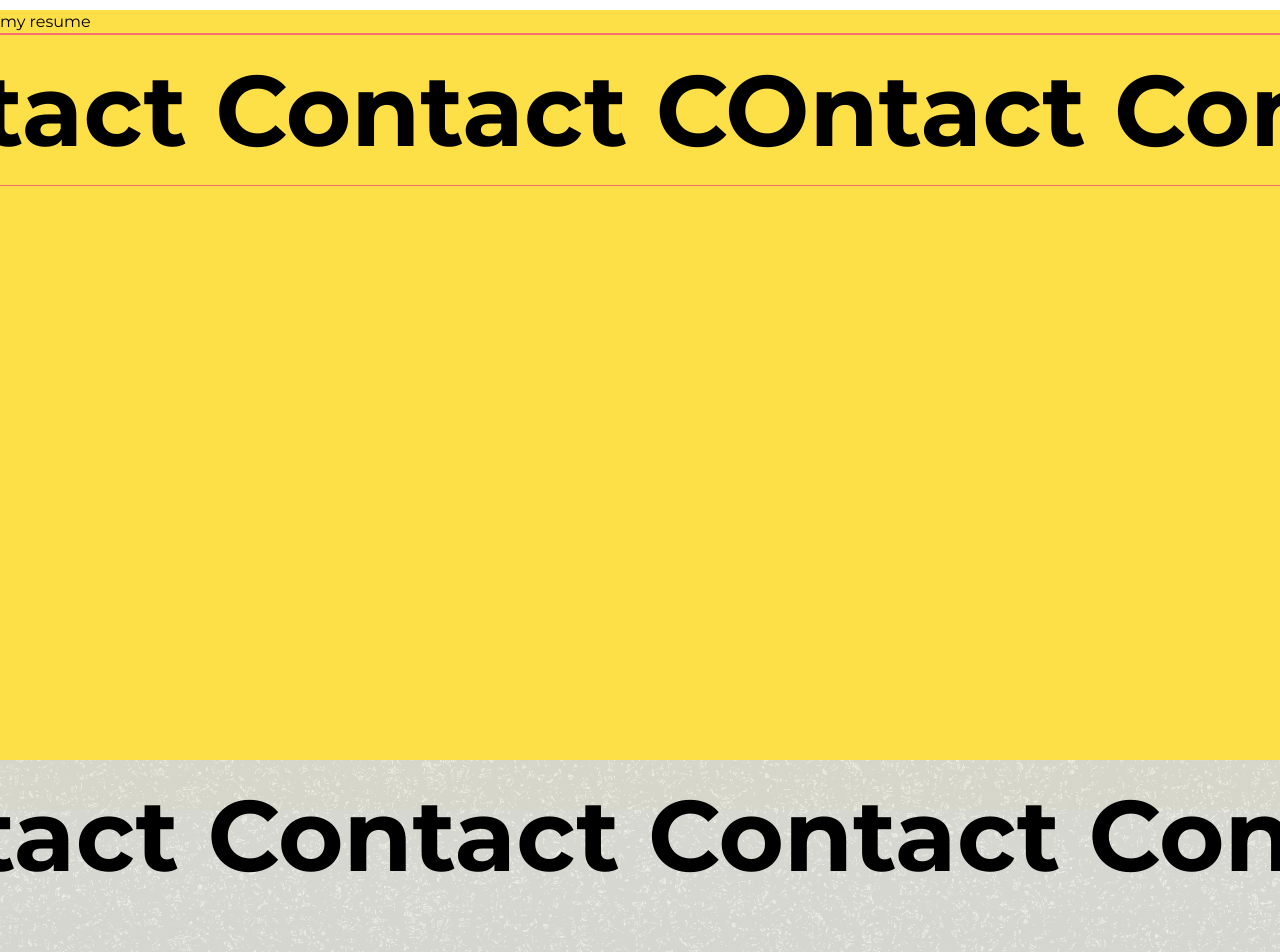
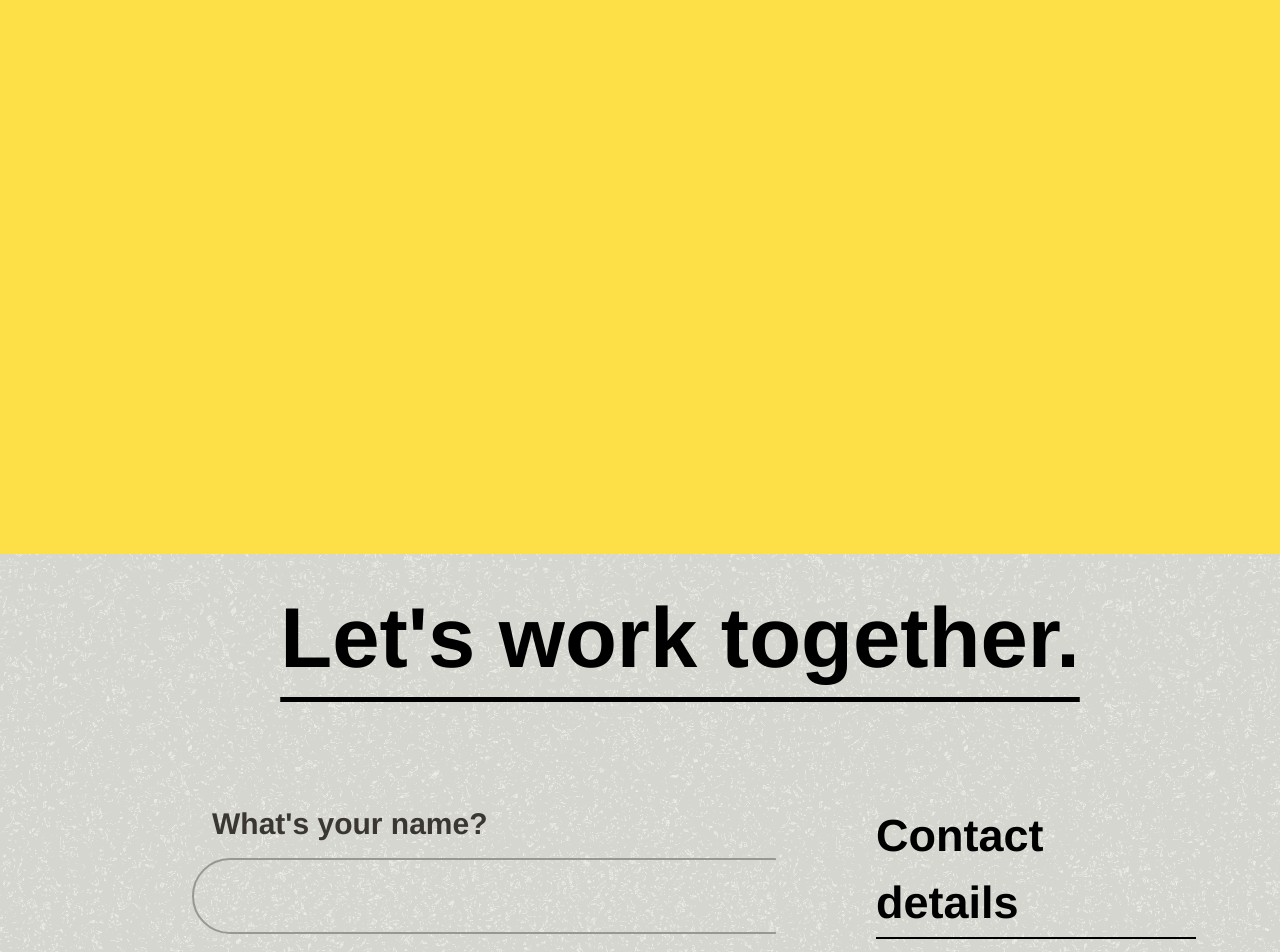
Before and after one commit to 22Yash/Portfolio, a React (Vite) app: page / in a window 1280 px wide. Shown: the part 1848-2800 px from the top of the page. Built offline with nearby package versions, Linux system fonts and the light colour scheme.

Commit message:
now moving to next project

```diff
--- a/src/Pages/Home.jsx
+++ b/src/Pages/Home.jsx
@@ -18,7 +18,7 @@ import Hover from "./Hover";
 import BackToTopButton from "../components/Header/BackToTopButton";
 import MovingCircle from "../components/Header/MovingCircle";
 import AnimatedText from "../components/Header/MovingCircle";
-import Marquee from "./Marquee";
+
 
 
 function Home() {
@@ -35,7 +35,7 @@ function Home() {
           <Hero />
           <Work />
           <Skills/>
-          <Marquee/>
+
 
 
 
--- a/src/Pages/Marquee.jsx
+++ /dev/null
@@ -1,35 +0,0 @@
-import React, { useRef, useEffect } from 'react';
-import { gsap } from 'gsap';
-
-const Marquee = () => {
-  const marqueeRef = useRef(null);
-
-  useEffect(() => {
-    const marquee = marqueeRef.current;
-
-    const textWidth = marquee.offsetWidth;
-    const containerWidth = marquee.parentElement.offsetWidth;
-
-    // Calculate the duration based on the difference between text width and container width
-    const duration = (textWidth + containerWidth) / 50; // Adjust speed as needed
-
-    // GSAP animation
-    gsap.to(marquee, {
-      x: -textWidth,
-      duration: duration,
-      repeat: -1, // Infinite loop
-      ease: 'linear',
-    });
-  }, []);
-
-  return (
-    <div className="overflow-hidden">
-      <div ref={marqueeRef} className="inline-block font-bold outline-4 whitespace-nowrap border border-red-400  text-[100px] ">
-        {/* Add your text content here */}
-        Contact Contact COntact Contact Contact Contact COntact Contact
-      </div>
-    </div>
-  );
-};
-
-export default Marquee;
--- a/src/Pages/Skills.jsx
+++ b/src/Pages/Skills.jsx
@@ -33,34 +33,12 @@ function Skills() {
     }
   });
 
-  const marqueeRef = useRef(null);
-
-  useEffect(() => {
-    const marquee = marqueeRef.current;
-
-    const textWidth = marquee.offsetWidth;
-    const containerWidth = marquee.parentElement.offsetWidth;
-
-    // Calculate the duration based on the difference between text width and container width
-    const duration = (textWidth + containerWidth) / 50; // Adjust speed as needed
-
-    // GSAP animation
-    gsap.to(marquee, {
-      x: -textWidth,
-      duration: duration,
-      repeat: -1, // Infinite loop
-      ease: 'linear',
-    });
-  }, []);
 
 
   return (
     <>
     <div className="overflow-hidden  mt-[-50px]">
-      <div ref={marqueeRef} className="inline-block font-bold outline-4 whitespace-nowrap border border-red-400  text-[100px] ">
-        {/* Add your text content here */}
-        Contact Contact COntact Contact Contact Contact COntact Contact
-      </div>
+
     </div>
 
       {/* <div
--- a/src/components/Contact/Contactform.jsx
+++ b/src/components/Contact/Contactform.jsx
@@ -32,35 +32,12 @@ function Contactform() {
     e.target.reset();
   };
 
-  const marqueeRef = useRef(null);
 
-  useEffect(() => {
-    const marquee = marqueeRef.current;
-
-    const textWidth = marquee.offsetWidth;
-    const containerWidth = marquee.parentElement.offsetWidth;
-
-    // Calculate the duration based on the difference between text width and container width
-    const duration = (textWidth + containerWidth) / 50; // Adjust speed as needed
-
-    // GSAP animation
-    gsap.to(marquee, {
-      x: -textWidth,
-      duration: duration,
-      repeat: -1, // Infinite loop
-      ease: 'linear',
-    });
-  }, []);
 
   return (
     <div id="Contact" className="w-[500px] xl:w-full  "
     style={{ backgroundImage: `url(${heroSVG})`, backgroundSize: "cover" }}>
-      <div className="overflow-hidden  mt-[-50px]">
-      <div ref={marqueeRef} className="inline-block font-bold    outline-4 whitespace-nowrap   text-[100px] ">
-        {/* Add your text content here */}
-        Contact   Contact  Contact    Contact   Contact  Contact    Contact   Contact  Contact
-      </div>
-    </div>
+
 
       <div
         id="contactHeading"
--- a/src/components/Header/MovingCircle.jsx
+++ b/src/components/Header/MovingCircle.jsx
@@ -1,31 +1,32 @@
-import React, { useEffect } from 'react';
-import './MovingCircle.css'; // Import the CSS file for animations
-import image1 from "./yash.png"
+import React, { useEffect } from "react";
+import "./MovingCircle.css"; // Import the CSS file for animations
+import image1 from "./yash.png";
 
 const MovingCircle = () => {
   useEffect(() => {
-    const text = document.getElementById('text');
-    const characters = text.textContent.split('');
-    text.innerHTML = ''; // Clear the text content
+    const text = document.getElementById("text");
+    const characters = text.textContent.split("");
+    text.innerHTML = ""; // Clear the text content
 
     // Calculate the angle between characters
     const angleStep = 360 / characters.length;
 
     // Create span elements for each character and position them in a circle
     characters.forEach((char, index) => {
-      const span = document.createElement('span');
+      const span = document.createElement("span");
       span.textContent = char;
       // Add an offset to the rotation angle to create space between the first and last characters
-      const rotationAngle = angleStep * index ;
+      const rotationAngle = angleStep * index;
       span.style.transform = `rotate(${rotationAngle}deg) translateY(-70px)`;
       text.appendChild(span);
     });
   }, []);
 
   return (
-    <div id="text" className='moving-circle'>
-     Yash Doke  Yash Doke  <span></span>
-
+    <div id="circle" className="">
+      <div id="text" className="moving-circle">
+        Yash Doke Yash Doke <span></span>
+      </div>
     </div>
   );
 };
--- a/src/components/Work/Resume.jsx
+++ b/src/components/Work/Resume.jsx
@@ -49,8 +49,8 @@ function Resume() {
   // }, []);
 
   return (
-    <div className='resume mt-[840px] h-[800px] w-[500px] xl:-mt-44  sm:w-full xl:w-full bg-yellow-300' id='Resume'>
-      my resume
+    <div className='resume mt-[840px] h-[800px] w-[500px] xl:-mt-32 sm:w-full xl:w-full bg-yellow-300' id='Resume'>
+
     </div>
   )
 }
```
